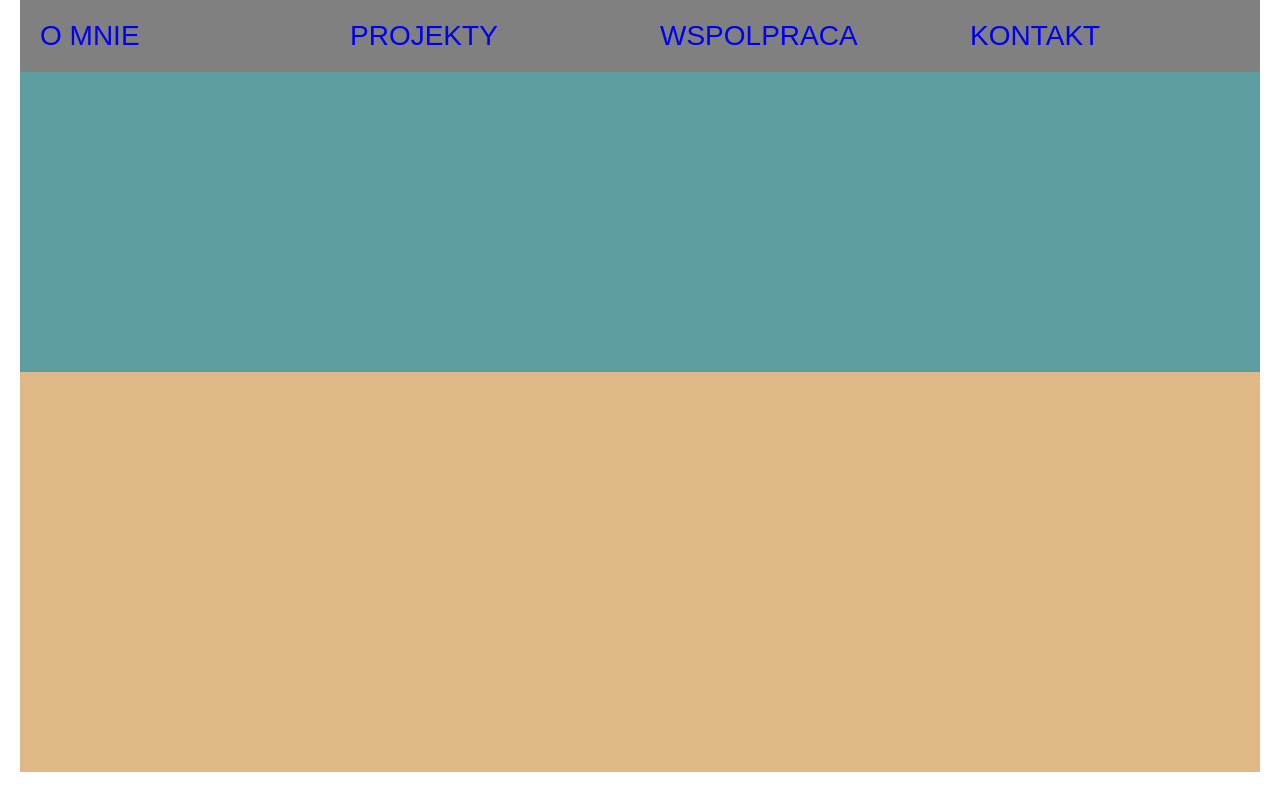
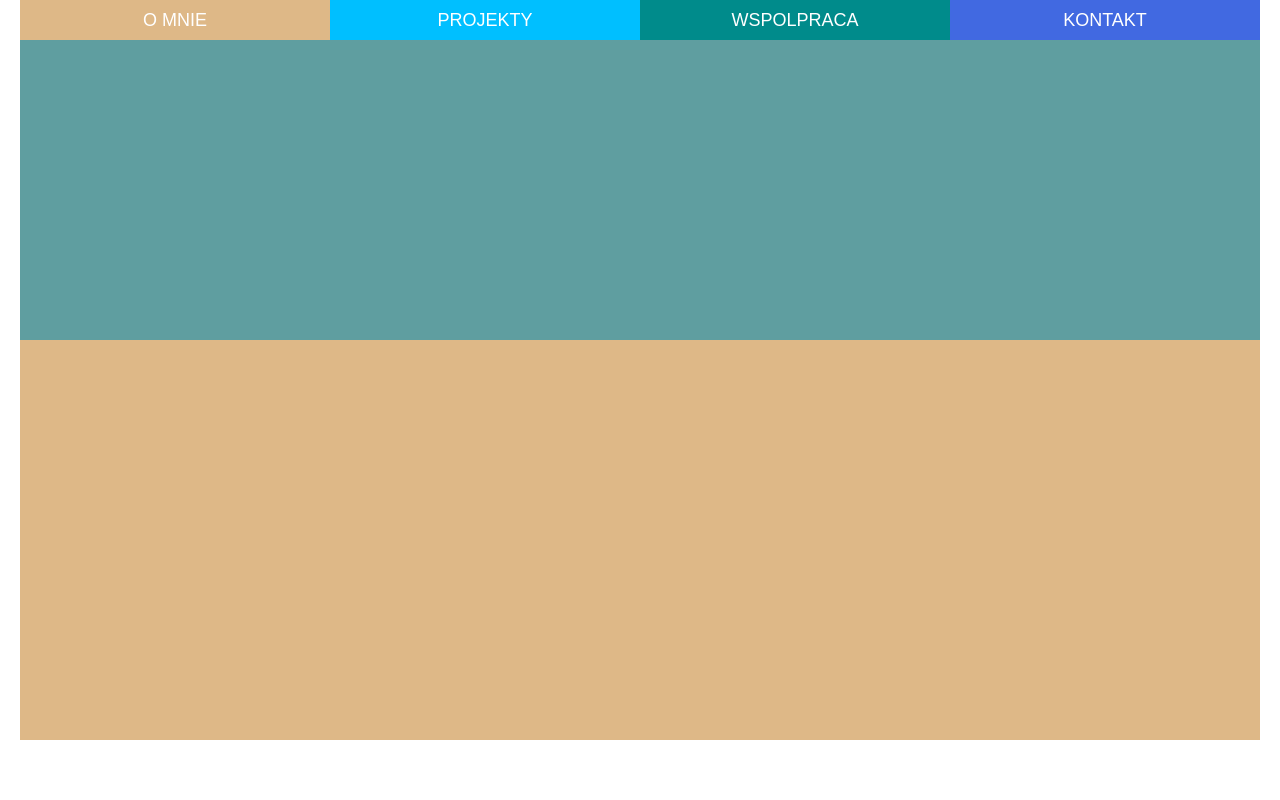
Before and after one commit to Robert1211/web_trening, a plain HTML site: page index.html in a window 1280 px wide. Drawn offline with Linux system fonts and the light colour scheme.

Commit message:
last_changes

```diff
--- a/css/style.css
+++ b/css/style.css
@@ -15,12 +15,39 @@ nav{
 nav a{
     display: inline-block;
     width: 25%;
+    height: 40px;
     background-color: grey;
-    font-size: 28px;
-    padding: 20px;
+    font-size: 18px;
+    /* padding: 20px; */
     font-family: arial;
     text-decoration: none;
     text-transform: uppercase;
+    text-align: center;
+    color: white;
+    line-height: 40px;
+    /* line-height: 30px; */
+    /* padding: 20px 0; */
+}
+
+
+
+nav a.btn1{
+    background-color: burlywood;
+}
+nav a.btn2{
+    background-color: deepskyblue;
+}
+nav a.btn3{
+    background-color: darkcyan;
+}
+nav a.btn4{
+    background-color: royalblue;
+}
+
+nav a:hover{
+    border-bottom: 8px solid black;
+    color: black;
+    background-color: white;
 }
 
 /* header */
```
